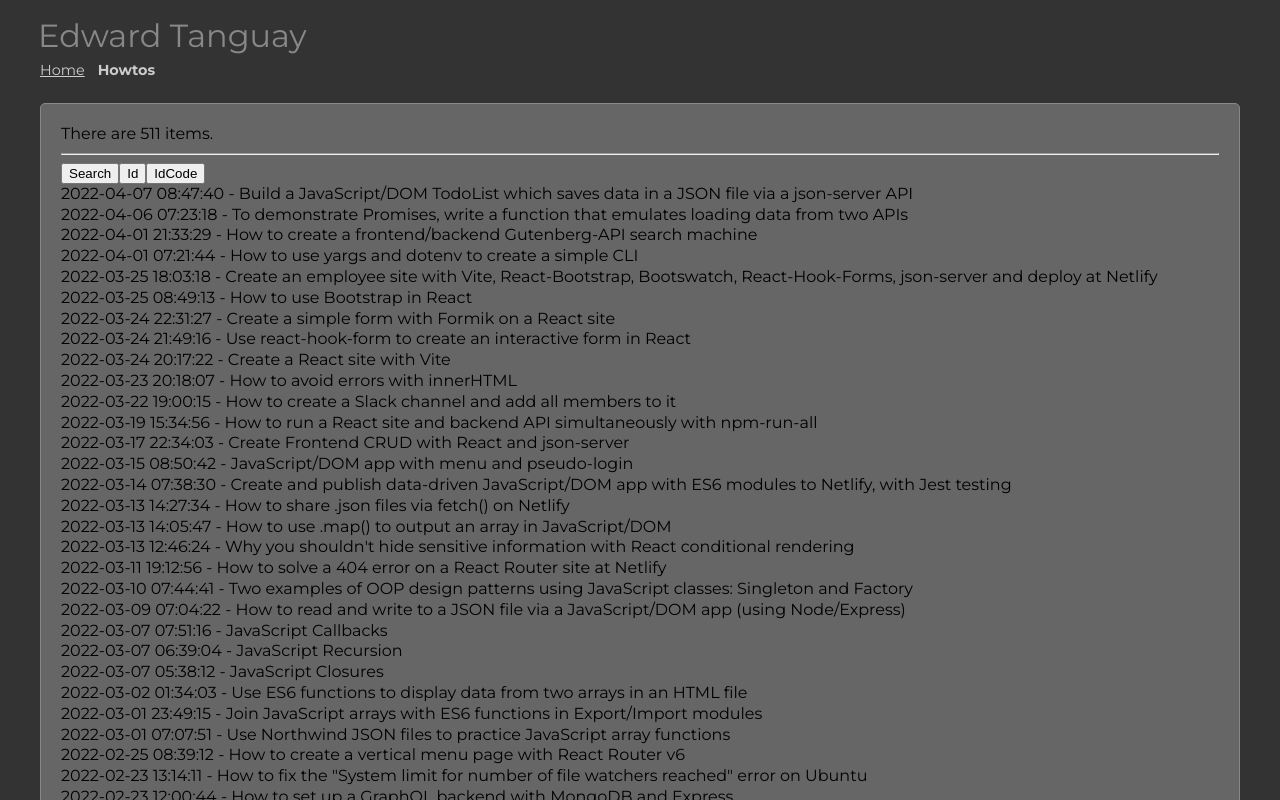
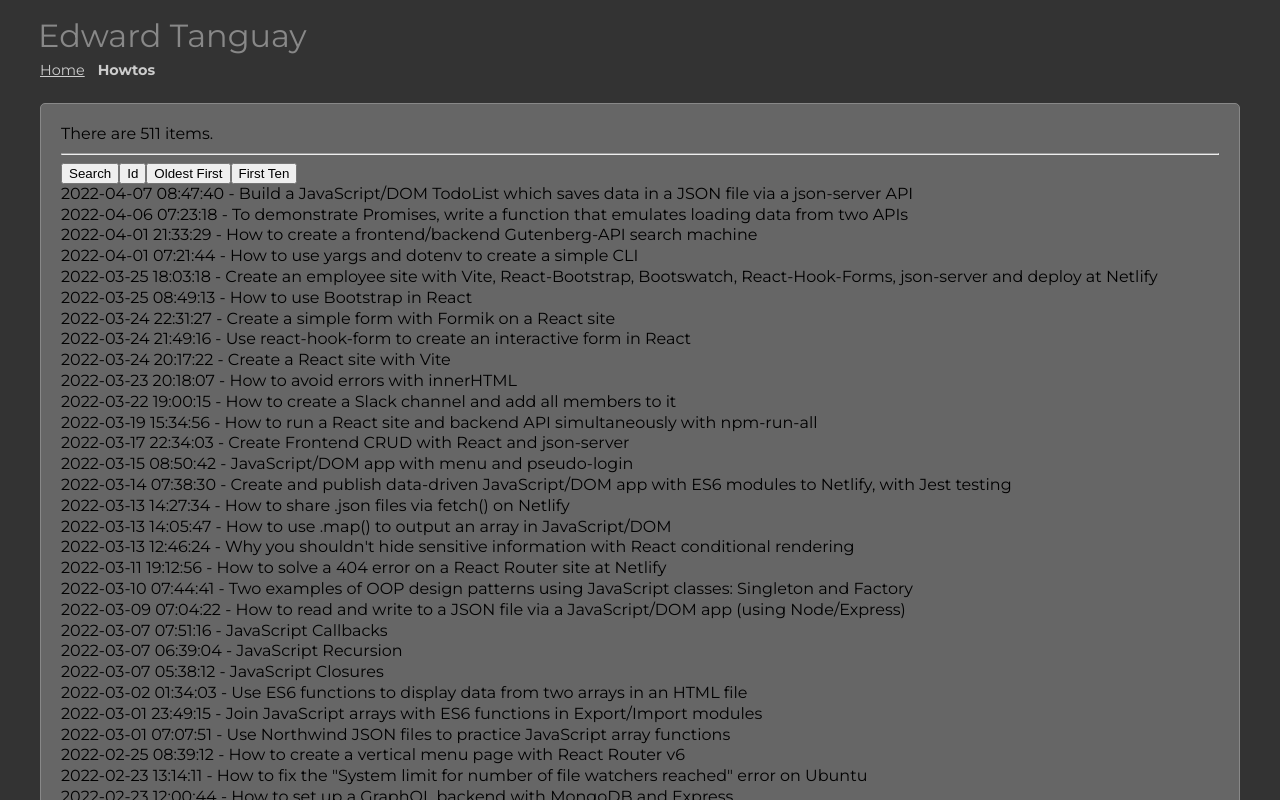
Before and after one commit to edwardtanguay/dpodreactcore, a React (Create React App) app: page /howtos in a window 1280 px wide. Shown: the top 800 px of the page. Built offline with nearby package versions, Linux system fonts and the light colour scheme.

Commit message:
two groups work

```diff
--- a/src/custom/pages/PageHowtos.tsx
+++ b/src/custom/pages/PageHowtos.tsx
@@ -25,8 +25,8 @@ function PageHowtos(props: IItemPageProps) {
 			});
 		}
 	};
-	const handleIdCodeClick = () => {
-		forceConsistentStateData({ idCode: 'oldestFirst' });
+	const handleIdCodeClick = (idCode: string) => {
+		forceConsistentStateData({ idCode });
 	};
 
 	return (
@@ -35,7 +35,12 @@ function PageHowtos(props: IItemPageProps) {
 			<hr />
 			<button onClick={handleSearchClick}>Search</button>
 			<button onClick={() => handleIdClick(233)}>Id</button>
-			<button onClick={handleIdCodeClick}>IdCode</button>
+			<button onClick={() => handleIdCodeClick('oldestFirst')}>
+				Oldest First
+			</button>
+			<button onClick={() => handleIdCodeClick('firstTen')}>
+				First Ten
+			</button>
 			{items.map((item, i) => {
 				return (
 					<div key={i}>
--- a/src/custom/pages/itemPageManager.tsx
+++ b/src/custom/pages/itemPageManager.tsx
@@ -24,6 +24,12 @@ export const itemPageManager =
 				title: 'Oldest First',
 				getItems: (items: IItem[]) =>
 					qarr.sortObjects(items, 'systemWhenCreated', 'asc'),
+			},
+			{
+				idCode: 'firstTen',
+				title: 'First Ten',
+				getItems: (items: IItem[]) =>
+					qarr.sortObjects(items, 'systemWhenCreated', 'asc').slice(0,10),
 			},
 		];
 
```
